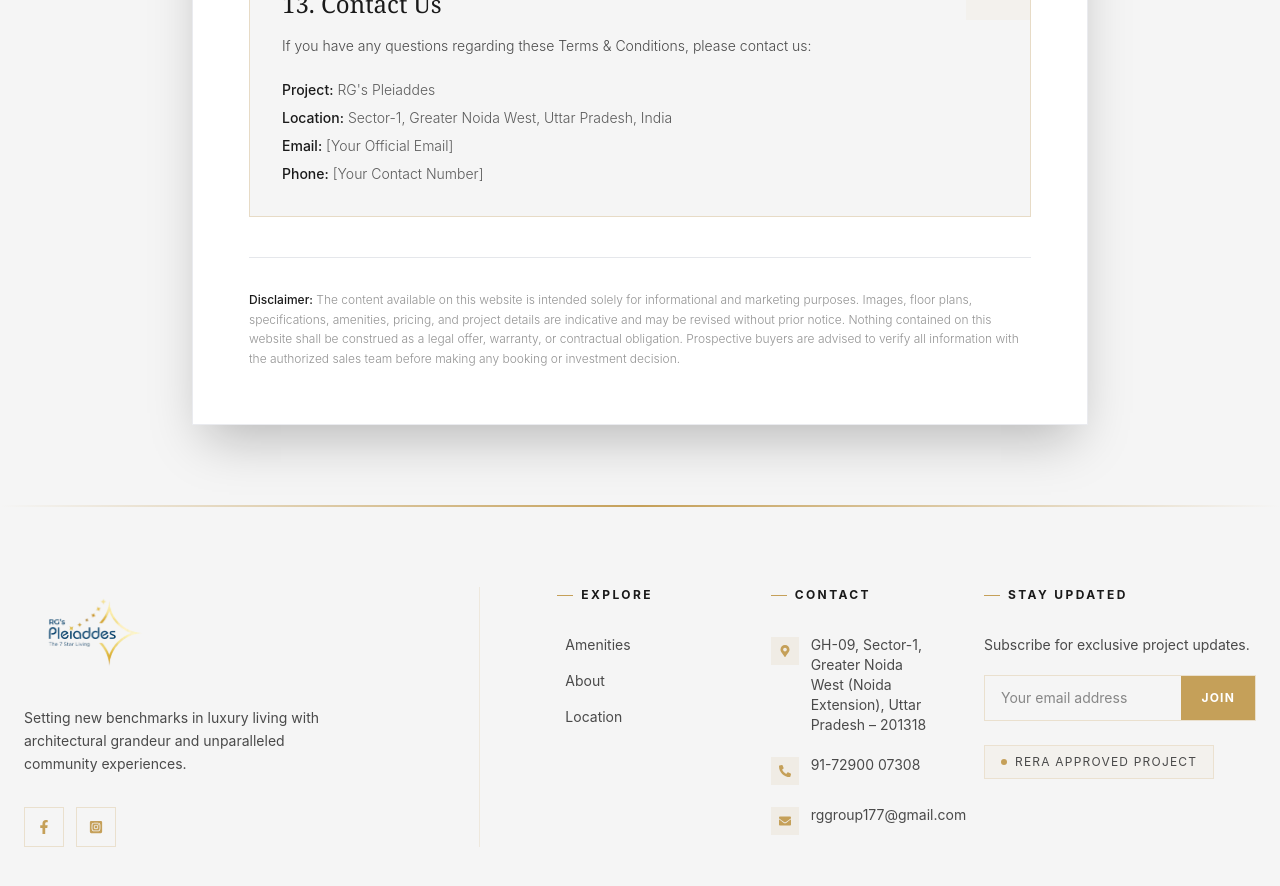
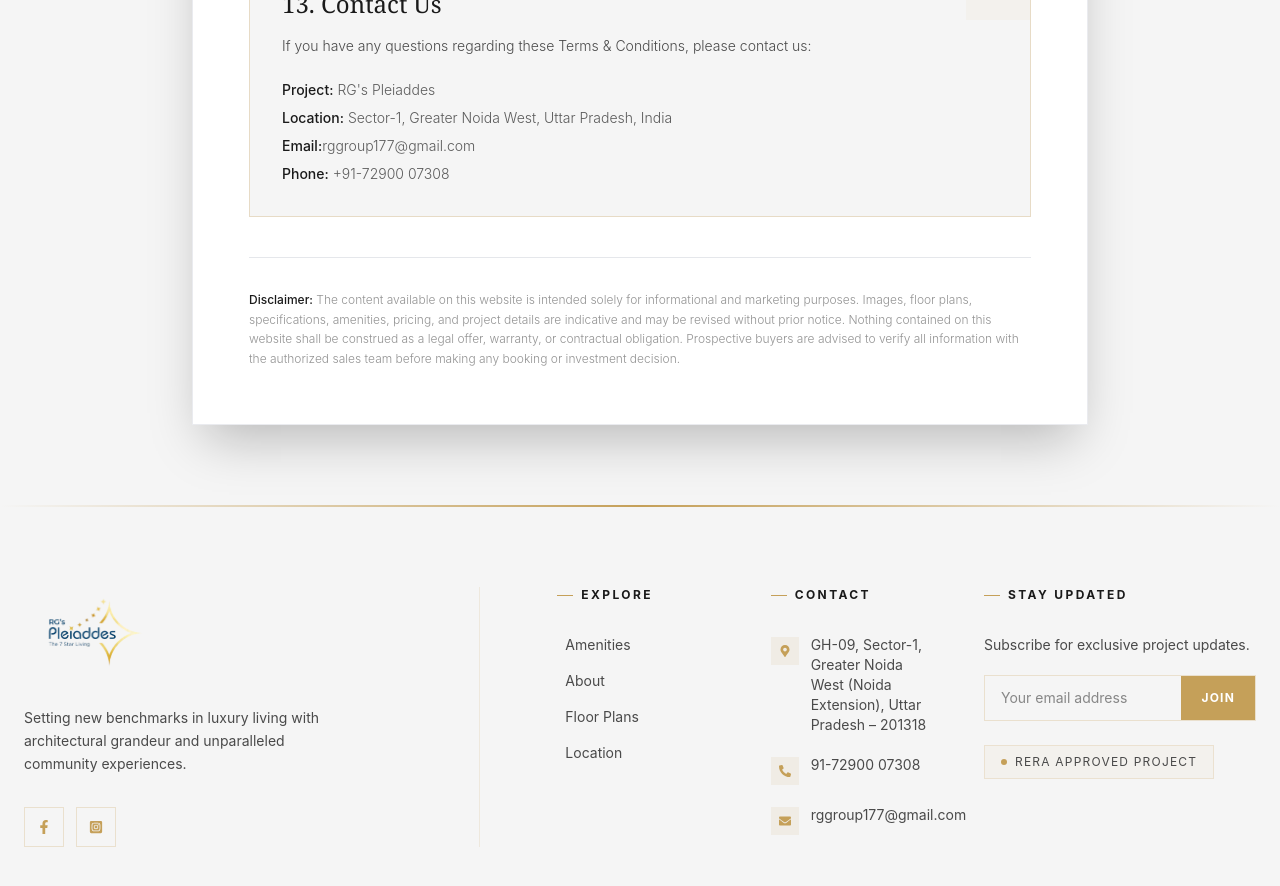
Before and after one commit to kashifgdfx/RG_Group_Project, a React (Vite) app: page /terms-and-conditions in a window 1280 px wide. Shown: the part 2860-3746 px from the top of the page. Built offline with nearby package versions, Linux system fonts and the light colour scheme.

Commit message:
feat: Update contact information in Privacy Policy and Terms & Conditions components

```diff
--- a/src/components/AmenityDetail.jsx
+++ b/src/components/AmenityDetail.jsx
@@ -1,6 +1,6 @@
 import { useParams, Link } from "react-router-dom";
 import { motion } from "framer-motion";
-import {useEffect,useState} from "react";
+import { useEffect, useState } from "react";
 import { amenitiesData } from "../data/amenitiesData";
 import PremiumCtaButton from "./PremiumCtaButton";
 import { useNavigate } from "react-router-dom";
@@ -200,7 +200,7 @@ const handleFloorPlanClick = () => {
           isOpen={isFloorPlanModalOpen}
           onClose={() => setIsFloorPlanModalOpen(false)}
         />
-        <PremiumCtaButton/>
+        <PremiumCtaButton />
 
       </div>
     </div>
--- a/src/components/Footer.jsx
+++ b/src/components/Footer.jsx
@@ -1,19 +1,33 @@
 import React, { useState, useRef } from "react";
 import { FaFacebookF, FaInstagramSquare, FaMapMarkerAlt, FaPhoneAlt, FaEnvelope } from "react-icons/fa";
-import { Link } from "react-router-dom";
+import { Link, useNavigate } from "react-router-dom";
 import { HashLink } from "react-router-hash-link";
 import emailjs from '@emailjs/browser';
+import FloorPlanLeadModal from "./FloorPlanLeadModal"; // Apne path ke hisaab se adjust karein
 
 const Footer = () => {
   const formRef = useRef();
+  const navigate = useNavigate();
   const [loading, setLoading] = useState(false);
   const [subscribed, setSubscribed] = useState(false);
   const [error, setError] = useState(false);
+  const [isFloorPlanModalOpen, setIsFloorPlanModalOpen] = useState(false);
+
+  const handleFloorPlanClick = (e) => {
+    e.preventDefault();
+    const leadSubmitted = localStorage.getItem("floorPlanLead");
+
+    if (leadSubmitted) {
+      navigate("/floor-plans");
+    } else {
+      setIsFloorPlanModalOpen(true);
+    }
+  };
 
   const exploreLinks = [
-    // { name: "Residential Units", path: "/residential-units" },
     { name: "Amenities", path: "/#amenities" },
     { name: "About", path: "/#overview" },
+    { name: "Floor Plans", path: "/floor-plans", isModal: true }, // custom flag or check by name
     { name: "Location", path: "/location" },
   ];
 
@@ -37,7 +51,6 @@ const Footer = () => {
       icon: FaInstagramSquare,
       link: "https://www.instagram.com/rggroup177/",
     },
-
   ];
 
   const handleSubscribe = (e) => {
@@ -69,6 +82,7 @@ const Footer = () => {
   };
 
   return (
+    <>
       <footer className="relative overflow-hidden" style={{ background: 'var(--color-stone)', color: 'var(--color-charcoal)' }}>
 
         {/* Top gold border */}
@@ -111,7 +125,6 @@ const Footer = () => {
                       background: "transparent",
                     }}
                     onMouseEnter={(e) => {
-        // e.currentTarget.style.background = "var(--color-gold)";
                       e.currentTarget.style.borderColor = "var(--color-gold)";
                     }}
                     onMouseLeave={(e) => {
@@ -148,6 +161,31 @@ const Footer = () => {
               <ul className="space-y-4">
                 {exploreLinks.map((item, i) => (
                   <li key={i}>
+                    {item.name === "Floor Plans" ? (
+                      <button
+                        onClick={handleFloorPlanClick}
+                        className="flex items-center gap-2 text-sm group cursor-pointer text-left bg-transparent border-none p-0"
+                        style={{
+                          color: "var(--color-slate)",
+                          transition: "var(--transition-smooth)",
+                        }}
+                        onMouseEnter={(e) =>
+                          (e.currentTarget.style.color = "var(--color-gold)")
+                        }
+                        onMouseLeave={(e) =>
+                          (e.currentTarget.style.color = "var(--color-slate)")
+                        }
+                      >
+                        <span
+                          className="w-0 h-[1px] group-hover:w-3 transition-all duration-300"
+                          style={{
+                            background: "var(--color-gold)",
+                            display: "inline-block",
+                          }}
+                        />
+                        {item.name}
+                      </button>
+                    ) : (
                       <HashLink
                         smooth
                         to={item.path}
@@ -172,6 +210,7 @@ const Footer = () => {
                         />
                         {item.name}
                       </HashLink>
+                    )}
                   </li>
                 ))}
               </ul>
@@ -239,7 +278,6 @@ const Footer = () => {
                           transition: 'var(--transition-smooth)',
                         }}
                         onMouseEnter={e => !loading && (e.currentTarget.style.background = 'var(--color-charcoal)')}
-                      // onMouseLeave={e => !loading && (e.currentTarget.style.background = 'var(--color-gold)')}
                       >
                         {loading ? "..." : "Join"}
                       </button>
@@ -295,6 +333,13 @@ const Footer = () => {
         </div>
 
       </footer>
+
+      {/* Floor Plan Lead Modal */}
+      <FloorPlanLeadModal
+        isOpen={isFloorPlanModalOpen}
+        onClose={() => setIsFloorPlanModalOpen(false)}
+      />
+    </>
   );
 };
 
--- a/src/components/PrivacyPolicy.jsx
+++ b/src/components/PrivacyPolicy.jsx
@@ -173,7 +173,7 @@ const PrivacyPolicy = () => {
               <p><strong className="text-charcoal font-medium">Project:</strong> RG's Pleiaddes</p>
               <p><strong className="text-charcoal font-medium">Location:</strong> Sector-1, Greater Noida West, Uttar Pradesh, India</p>
               <p><strong className="text-charcoal font-medium">Email:</strong> rggroup177@gmail.com</p>
-              <p><strong className="text-charcoal font-medium">Phone:</strong> [Your Contact Number]</p>
+              <p><strong className="text-charcoal font-medium">Phone:</strong>+91-72900 07308</p>
             </div>
           </section>
 
--- a/src/components/ProjectOverview.jsx
+++ b/src/components/ProjectOverview.jsx
@@ -48,7 +48,7 @@ const ProjectOverview = () => {
     "Every Tower Offers Just 8 Apartments Per Floor",
     "Clubhouse with Premium Facilities",
     "Premium Podium-Based Development",
-    "Built with Our Own Trusted Construction Expertise",
+    "Mivan Trusted Construction Expertise",
     "Prime 3-Side Corner Location",
     "Premium Banquet Hall (Capacity: 200–300 Guests)",
     "Indoor & Outdoor Swimming Pools",
--- a/src/components/TermsAndConditions.jsx
+++ b/src/components/TermsAndConditions.jsx
@@ -172,8 +172,8 @@ const TermsAndConditions = () => {
             <div className="space-y-2 text-sm text-slate/90">
               <p><strong className="text-charcoal font-medium">Project:</strong> RG's Pleiaddes</p>
               <p><strong className="text-charcoal font-medium">Location:</strong> Sector-1, Greater Noida West, Uttar Pradesh, India</p>
-              <p><strong className="text-charcoal font-medium">Email:</strong> [Your Official Email]</p>
-              <p><strong className="text-charcoal font-medium">Phone:</strong> [Your Contact Number]</p>
+              <p><strong className="text-charcoal font-medium">Email:</strong>rggroup177@gmail.com</p>
+              <p><strong className="text-charcoal font-medium">Phone:</strong> +91-72900 07308</p>
             </div>
           </section>
 
```
Lines whose indentation alone changed are shown as unchanged.
